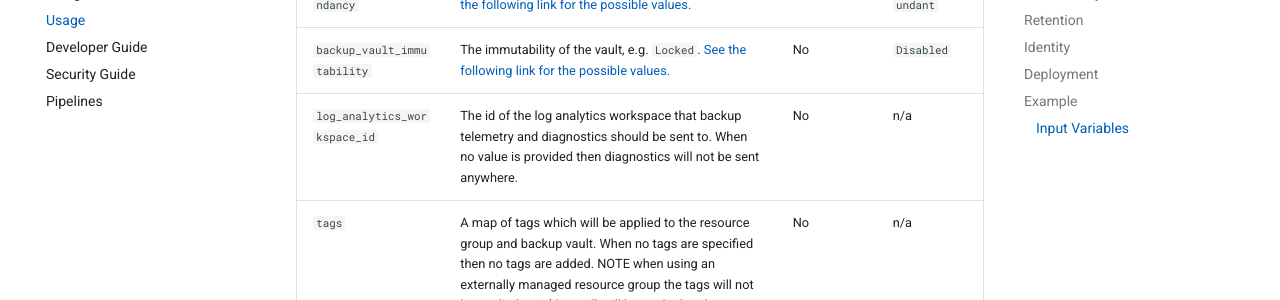
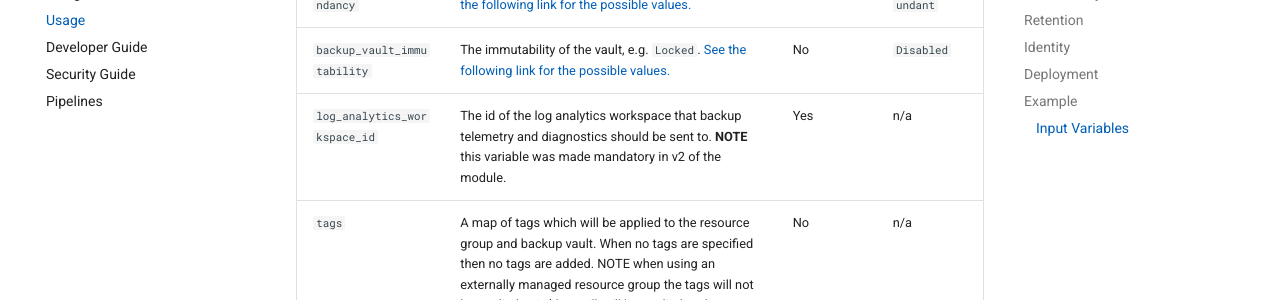
Before and after one commit to NHSDigital/az-backup, an MkDocs documentation site: the page built from docs/usage.md, in a window 1280 px wide and 900 px high, scrolled down 3650 px. Shown: the part 152-452 px from the top of the window. Built offline with MkDocs 1.6.1 and Material for MkDocs 9.7.7, drawn with Linux system fonts in a browser that asks for light colours.

Commit message:
fix: Make log_analytics_workspace_id mandatory for backup vault diagnostics

```diff
--- a/docs/usage.md
+++ b/docs/usage.md
@@ -134,7 +134,7 @@ module "my_backup" {
 | `backup_vault_name` | The name of the backup vault. The value supplied will be automatically prefixed with `rg-nhsbackup-`. If more than one az-backup module is created, this value must be unique across them. | Yes | n/a |
 | `backup_vault_redundancy` | The redundancy of the vault, e.g. `GeoRedundant`. [See the following link for the possible values.](https://registry.terraform.io/providers/hashicorp/azurerm/latest/docs/resources/data_protection_backup_vault#redundancy) | No | `LocallyRedundant` |
 | `backup_vault_immutability` | The immutability of the vault, e.g. `Locked`. [See the following link for the possible values.](https://learn.microsoft.com/en-us/azure/templates/microsoft.dataprotection/backupvaults?pivots=deployment-language-terraform#immutabilitysettings-2) | No | `Disabled` |
-| `log_analytics_workspace_id` | The id of the log analytics workspace that backup telemetry and diagnostics should be sent to. When no value is provided then diagnostics will not be sent anywhere. | No | n/a |
+| `log_analytics_workspace_id` | The id of the log analytics workspace that backup telemetry and diagnostics should be sent to. **NOTE** this variable was made mandatory in v2 of the module. | Yes | n/a |
 | `tags` | A map of tags which will be applied to the resource group and backup vault. When no tags are specified then no tags are added. NOTE when using an externally managed resource group the tags will not be applied to it (they will still be applied to the backup vault). | No | n/a |
 | `use_extended_retention` | If set to true, then the backup retention periods can be set to anything, otherwise they are limited to 7 days. | No | `false` |
 | `blob_storage_backups` | A map of blob storage backups that should be created. For each backup the following values should be provided: `storage_account_id`, `backup_name` and `retention_period`. When no value is provided then no backups are created. | No | n/a |
```
Also changed, not shown: 2 other files.
